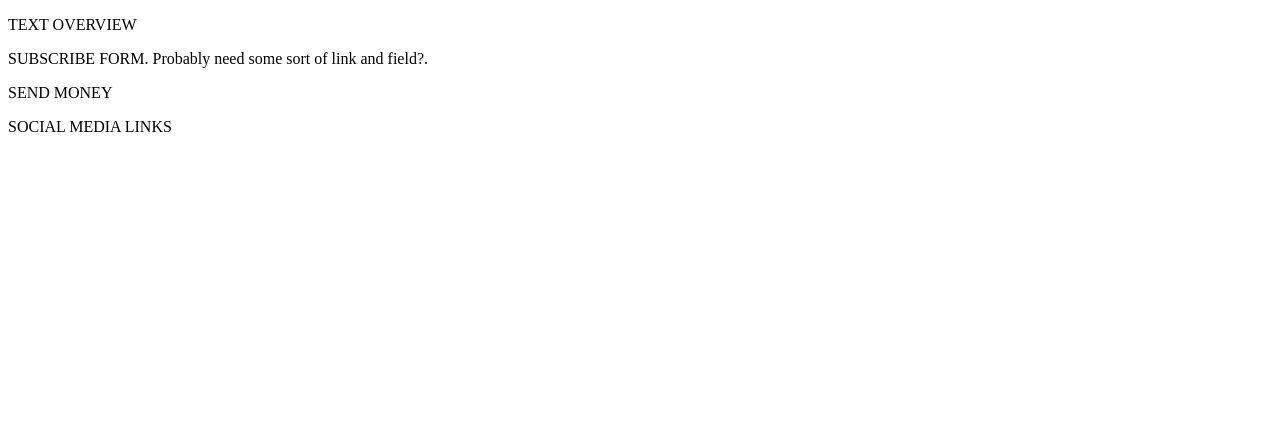
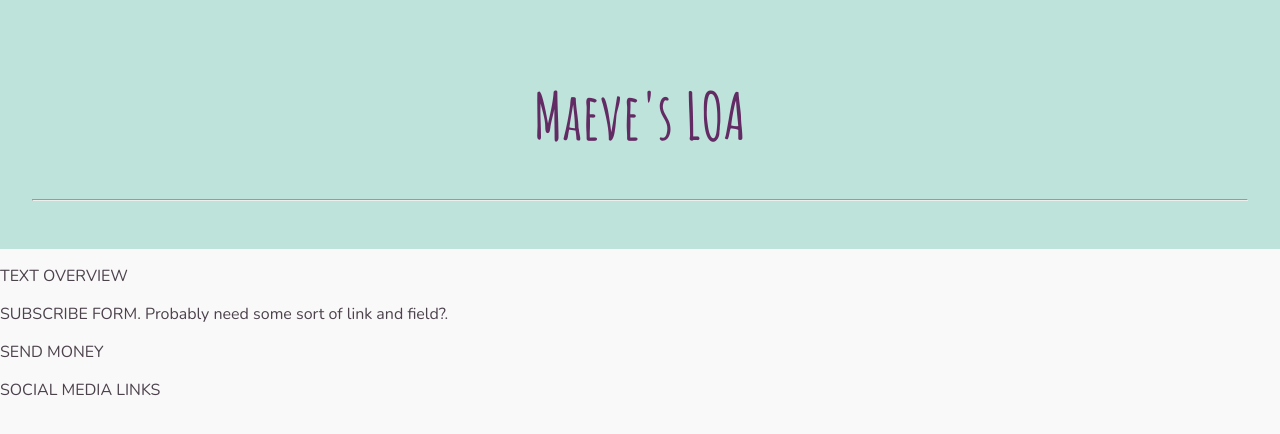
Before and after one commit to mstites/loa, a plain HTML site: page index.html in a window 1280 px wide. Drawn offline with nearby package versions, Linux system fonts and the light colour scheme.

Commit message:
Add fonts

```diff
--- a/assets/css/style.css
+++ b/assets/css/style.css
@@ -0,0 +1,22 @@
+:root {
+  --main-bg-color: #faf9f9;
+  --secondary-bg-color: #bee3db;
+  --bold-bg-color: #9d8189;
+  --main-txt-color: #4C424C;
+  --secondary-txt-color: #632b63;
+}
+body {
+  font-family: 'Nunito', sans-serif;
+  margin:0em;
+  padding:0em 0em 0em 0em;
+  background-color: var(--main-bg-color);
+  color: var(--main-txt-color);
+}
+.header {
+  font-family: 'Amatic SC', cursive;
+  padding: 2rem;
+  text-align: center;
+  background: var(--secondary-bg-color);
+  color: var(--secondary-txt-color);
+  font-size: 2rem;
+}
--- a/index.html
+++ b/index.html
@@ -9,9 +9,10 @@
   <meta name="Description" content="Trans feminine sex toy design passion project">
   <meta name="author" content="Maeve Stites">
   <link rel="stylesheet" href="assets/css/style.css">
-  <link href='https://fonts.googleapis.com/css?family=Poppins' rel='stylesheet'>
-  <script src="https://kit.fontawesome.com/2a97e054bf.js" crossorigin="anonymous"></script>
-
+  <link rel="preconnect" href="https://fonts.gstatic.com">
+  <link href="https://fonts.googleapis.com/css2?family=Amatic+SC:wght@400;700&display=swap" rel="stylesheet">
+  <link rel="preconnect" href="https://fonts.gstatic.com">
+<link href="https://fonts.googleapis.com/css2?family=Nunito:ital,wght@0,400;0,700;1,400;1,700&display=swap" rel="stylesheet">
   <!-- Global site tag (gtag.js) - Google Analytics -->
   <script async src="https://www.googletagmanager.com/gtag/js?id=G-JNY7LE3WH0"></script>
   <script>
@@ -24,6 +25,8 @@
 </head>
 <body>
   <div class="header">
+    <h1>Maeve's LOA</h1>
+    <hr>
   </div>
   <div class="navbar">
   </div>
```
